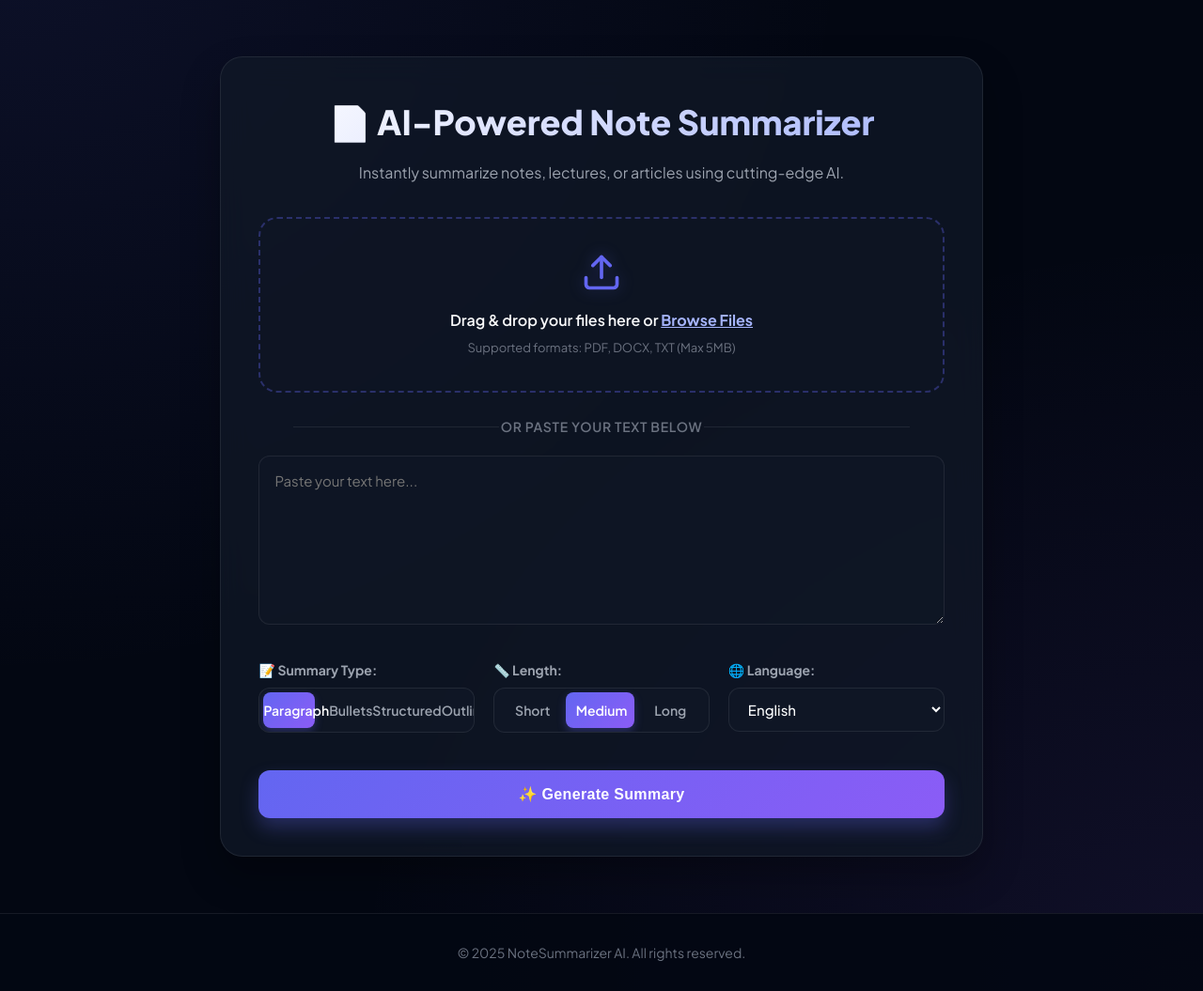
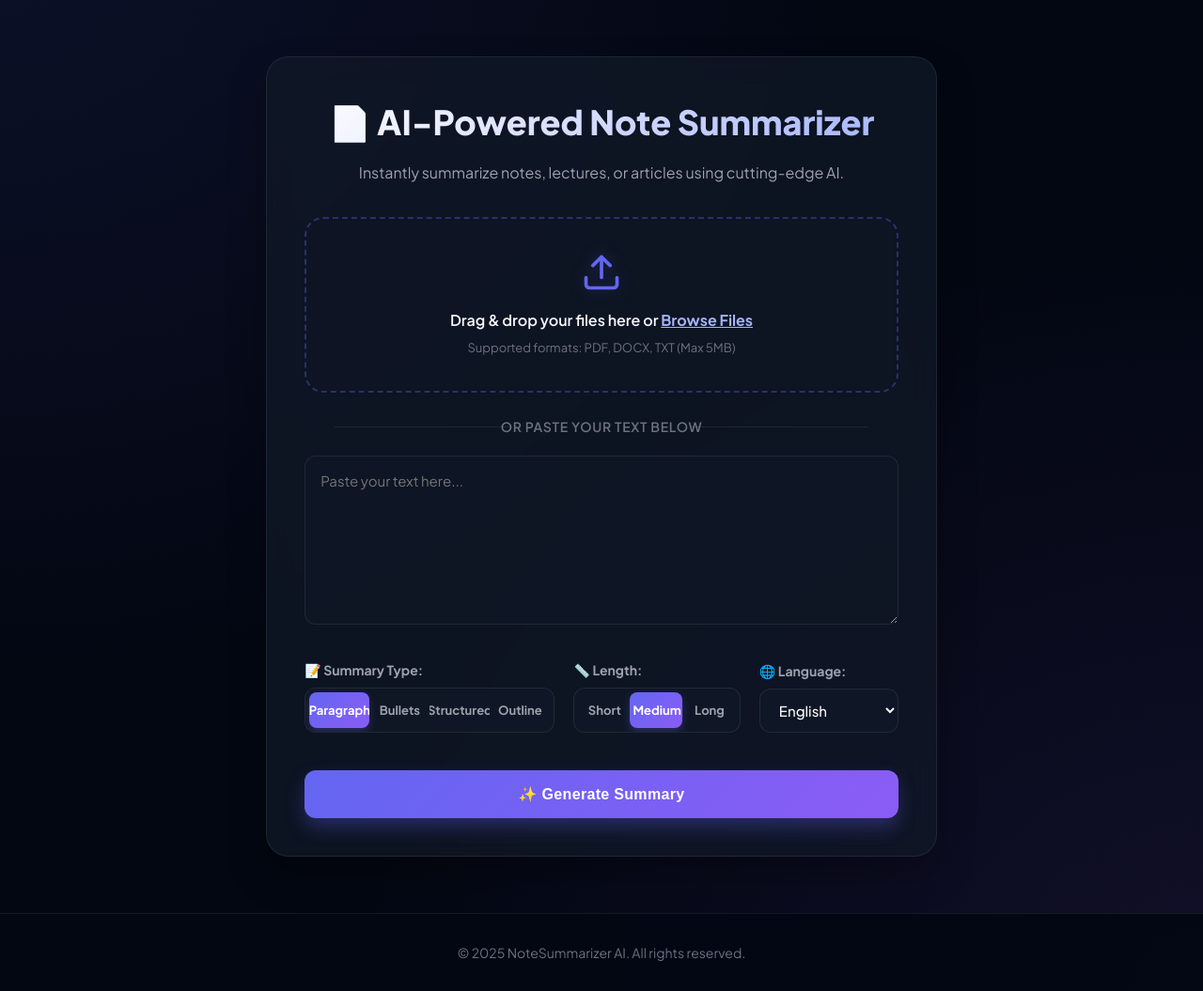
Before and after one commit to Sanjay-Mathivanan/NoteSummarizerAI, a Flask app: page /summarize in a window 1280 px wide. Shown: the part 77-1132 px from the top of the page at 94% size. Run offline with Flask 3, Linux system fonts and the light colour scheme.

Commit message:
Fix segmented control: implement grid-template-columns and defensive nowrap text overflow settings to prevent text overlapping

```diff
--- a/static/style.css
+++ b/static/style.css
@@ -430,16 +430,14 @@ textarea:focus {
 
 /* Control Options Group */
 .options-box {
-  display: flex;
-  flex-wrap: wrap;
+  display: grid;
+  grid-template-columns: 1.8fr 1.2fr 1fr;
   gap: 20px;
   margin: 30px 0;
-  justify-content: space-between;
+  align-items: end;
 }
 
 .option-group {
-  flex: 1;
-  min-width: 220px;
   text-align: left;
 }
 
@@ -756,7 +754,7 @@ footer a:hover {
   }
 
   .options-box {
-    flex-direction: column;
+    grid-template-columns: 1fr;
     gap: 15px;
   }
 
@@ -819,8 +817,8 @@ footer a:hover {
 .segmented-control label {
   flex: 1;
   text-align: center;
-  font-size: 14px;
-  font-weight: 600;
+  font-size: 13px;
+  font-weight: 700;
   color: var(--text-secondary);
   cursor: pointer;
   z-index: 2;
@@ -831,6 +829,10 @@ footer a:hover {
   display: flex;
   justify-content: center;
   align-items: center;
+  padding: 0 4px;
+  white-space: nowrap;
+  overflow: hidden;
+  text-overflow: ellipsis;
 }
 
 .segmented-control input[type="radio"]:checked + label {
```
